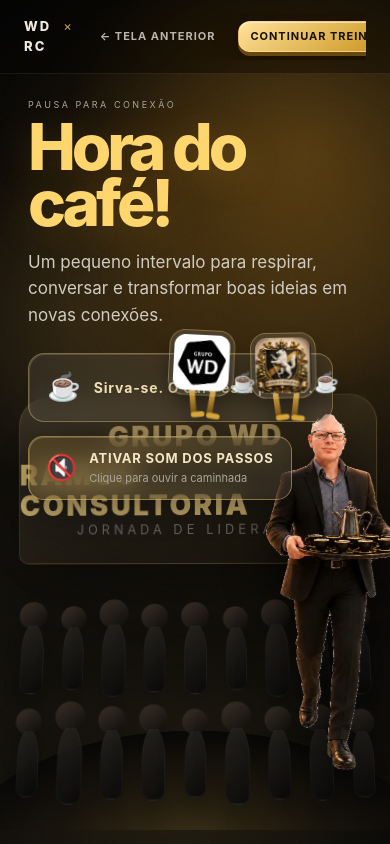
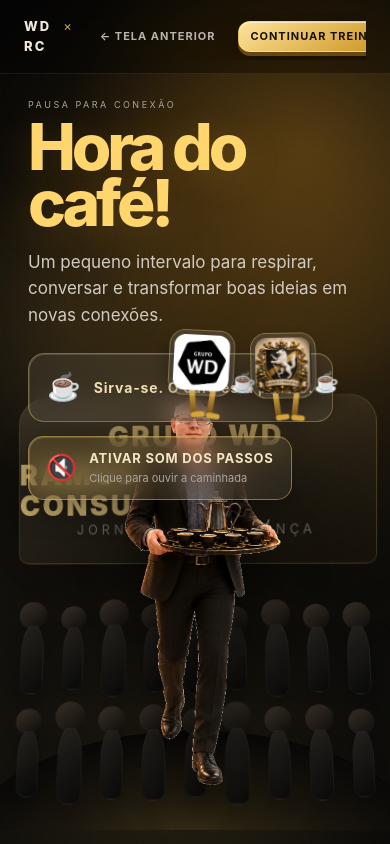
Before and after one commit to Robson-Haro/TreinamentoWD1, a Next.js app: page /modulo-1/cafe in a window 390 px wide. Built offline with nearby package versions, Linux system fonts and the light colour scheme.

Commit message:
Centraliza personagem na tela do café

```diff
--- a/app/modulo-1/experience.css
+++ b/app/modulo-1/experience.css
@@ -162,9 +162,10 @@
   position:absolute;
   z-index:10;
   bottom:1.5vh;
-  left:-28vw;
+  left:47%;
   width:clamp(270px,28vw,470px);
-  animation:robsonCross 13s linear infinite;
+  transform:translateX(-50%);
+  animation:none;
   filter:drop-shadow(0 30px 24px rgba(0,0,0,.55));
 }
 .robson-bob { position:relative; animation:robsonStep .72s ease-in-out infinite alternate; transform-origin:50% 100%; }
@@ -208,7 +209,7 @@
   .coffee-copy p { font-size:17px; }
   .walking-logos { top:260px; right:18px; transform:scale(.8); transform-origin:right top; }
   .auditorium { width:92vw; right:4vw; height:53%; }
-  .robson-walk { width:300px; }
+  .robson-walk { left:50%; width:300px; }
   @keyframes robsonCross {
     0% { transform:translateX(0) scale(.78) rotateY(-4deg); }
     50% { transform:translateX(88vw) scale(.94) rotateY(2deg); }
@@ -216,6 +217,6 @@
   }
 }
 @media (prefers-reduced-motion:reduce) {
-  .robson-walk { left:8vw; animation:none; }
+  .robson-walk { animation:none; }
   .robson-bob,.walking-logo,.walker-leg,.walker-cup,.coffee-steam { animation:none; }
 }
```
